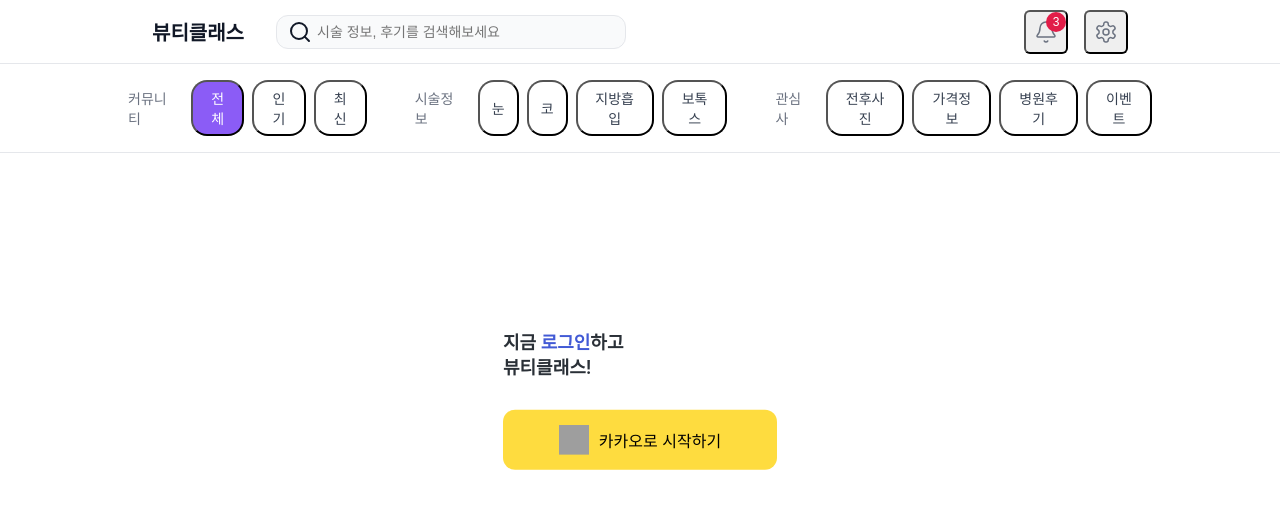
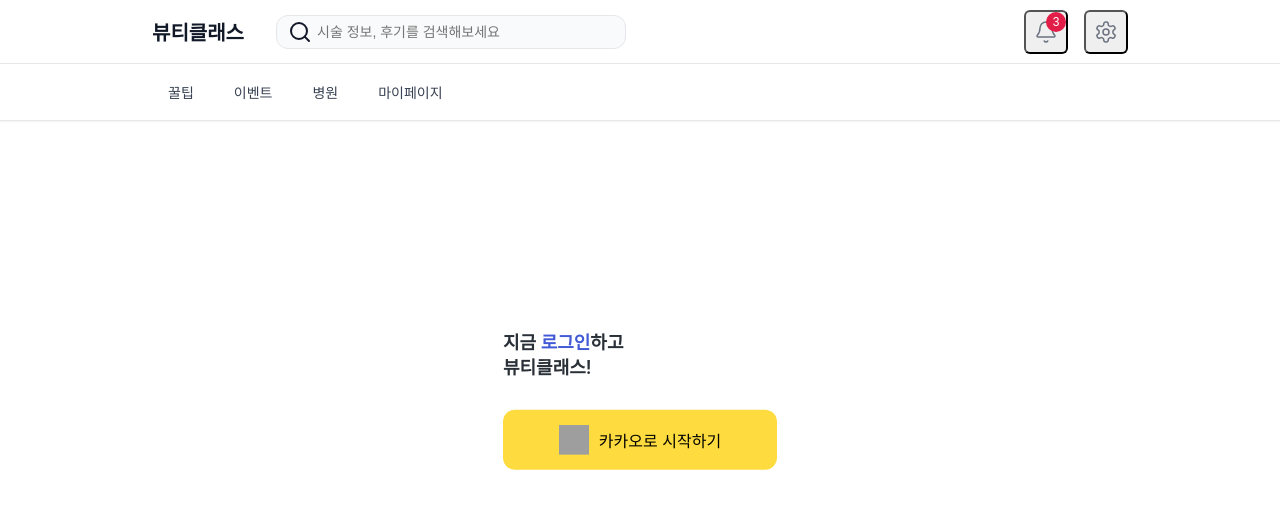
Before and after one commit to happyer16/ssabo-front, a Next.js app: page /login in a window 1280 px wide. Shown: the top 508 px of the page. Built offline with nearby package versions, Linux system fonts and the light colour scheme; grey boxes are pictures that could not be loaded.

Commit message:
feat - 네비게이션

```diff
--- a/package.json
+++ b/package.json
@@ -15,6 +15,7 @@
     "@next/third-parties": "^14.1.0",
     "axios": "^1.6.5",
     "class-variance-authority": "^0.7.1",
+    "date-fns": "^4.1.0",
     "dompurify": "^3.2.3",
     "lucide-react": "^0.468.0",
     "moment": "^2.30.1",
@@ -35,6 +36,7 @@
     "tailwindcss": "^3.4.1"
   },
   "devDependencies": {
+    "@emotion/babel-plugin": "^11.13.5",
     "@rollup/plugin-typescript": "^11.1.2",
     "@svgr/webpack": "^8.1.0",
     "@types/gtag.js": "^0.0.18",
--- a/pages/_app.tsx
+++ b/pages/_app.tsx
@@ -7,17 +7,15 @@
 import {globalStyles} from '@/styles/globalStyles';
 import Header from "@/src/components/layout/Header";
 import Navigation from "@/src/components/layout/Navigation";
-import {useNavigation} from "@/src/hooks/useNavigation";
-import {CATEGORY_GROUPS} from "@/src/constants/categories";
 import {GoogleAnalytics} from '@next/third-parties/google'
 import {useUser} from "@/src/hooks/useUser";
+import {navigationItems} from "@/src/components/layout/Navigation/navigationData";
+import {useRouter} from "next/router";
 
 export default function App({Component, pageProps}: AppProps) {
-  const {selectedId, handleSelect} = useNavigation({
-    initialSelectedId: 'all'
-  });
+  const userState = useUser();
+  const router = useRouter();
 
-  const userState = useUser();
   return (
     <>
 
@@ -38,9 +36,8 @@
             userInfo={userState.user}
           />
           <Navigation
-            groups={CATEGORY_GROUPS}
-            selectedId={selectedId}
-            onSelect={handleSelect}
+            items={navigationItems}
+            selectedPath={router.pathname}
           />
           <Main>
             <Component {...pageProps} />
--- a/src/components/layout/Header/index.tsx
+++ b/src/components/layout/Header/index.tsx
@@ -22,8 +22,6 @@
   }: HeaderProps) {
   const router = useRouter();
   const {user} = useContext(UserContext);
-  console.log(userInfo)
-  console.log(user);
   const onLoginClick = () => {
     router.push('/login?redirect=/')
   }
--- a/src/components/layout/Navigation/index.tsx
+++ b/src/components/layout/Navigation/index.tsx
@@ -1,31 +1,21 @@
-// src/components/layout/Navigation/PostDetail.tsx
 import styled from '@emotion/styled';
-import {Category, NavigationProps} from './types';
-import {useCallback} from 'react';
+import {NavigationProps} from './types';
+import {useRouter} from 'next/router';
 
-export default function Navigation({groups, selectedId, onSelect}: NavigationProps) {
-  const handleSelect = useCallback((category: Category) => {
-    onSelect?.(category);
-  }, [onSelect]);
+export default function Navigation({items, selectedPath}: NavigationProps) {
+  const router = useRouter();
 
   return (
     <Container>
       <NavigationContent>
-        {groups.map((group) => (
-          <CategorySection key={group.title}>
-            <CategoryTitle>{group.title}</CategoryTitle>
-            <CategoryList>
-              {group.items.map((category) => (
-                <CategoryItem
-                  key={category.id}
-                  isSelected={category.id === selectedId}
-                  onClick={() => handleSelect(category)}
-                >
-                  {category.label}
-                </CategoryItem>
-              ))}
-            </CategoryList>
-          </CategorySection>
+        {items.map((item) => (
+          <MenuItem
+            key={item.title}
+            isSelected={selectedPath === item.link}
+            onClick={() => router.push(item.link)}
+          >
+            {item.title}
+          </MenuItem>
         ))}
       </NavigationContent>
     </Container>
@@ -33,50 +23,54 @@
 }
 
 const Container = styled.nav`
-  display: none;
   width: 100%;
   background-color: white;
   border-bottom: 1px solid #e5e7eb;
-  padding: 0 24px;
-
-  @media (min-width: 768px) {
-    display: block;
-  }
+  box-shadow: 0 1px 2px rgba(0, 0, 0, 0.05);
+  position: sticky;
+  top: 0;
+  z-index: 50;
 `;
 
 const NavigationContent = styled.div`
   max-width: 1024px;
   margin: 0 auto;
   display: flex;
-  gap: 48px;
-  padding: 16px 0;
+  gap: 8px;
+  padding: 0 24px;
+  height: 56px;
+  align-items: center;
 `;
 
-const CategorySection = styled.div`
-  display: flex;
-  align-items: center;
-  gap: 12px;
-`;
+const MenuItem = styled.button<{ isSelected?: boolean }>`
+  position: relative;
+  padding: 8px 16px;
+  height: 100%;
+  border: none;
+  background: none;
+  font-size: 14px;
+  font-weight: 500;
+  color: ${props => (props.isSelected ? '#7c3aed' : '#374151')};
+  cursor: pointer;
+  transition: all 0.2s ease;
 
-const CategoryTitle = styled.span`
-  font-size: 14px;
-  color: #6b7280;
-`;
-
-const CategoryList = styled.div`
-  display: flex;
-  gap: 8px;
-`;
-
-const CategoryItem = styled.button<{ isSelected?: boolean }>`
-  padding: 6px 12px;
-  border-radius: 16px;
-  font-size: 14px;
-  background-color: ${props => props.isSelected ? '#8b5cf6' : 'transparent'};
-  color: ${props => props.isSelected ? 'white' : '#374151'};
-  transition: all 0.2s;
+  &:after {
+    content: '';
+    position: absolute;
+    bottom: 0;
+    left: 0;
+    right: 0;
+    height: 2px;
+    background-color: #7c3aed;
+    transform: scaleX(${props => (props.isSelected ? 1 : 0)});
+    transition: transform 0.2s ease;
+  }
 
   &:hover {
-    background-color: ${props => props.isSelected ? '#7c3aed' : '#f3f4f6'};
+    color: #7c3aed;
+
+    &:after {
+      transform: scaleX(1);
+    }
   }
 `;
--- /dev/null
+++ b/src/components/layout/Navigation/navigationData.ts
@@ -0,0 +1,32 @@
+import {NavigationItem} from "./types";
+
+export const navigationItems: NavigationItem[] = [
+  // {
+  //   title: '후기글',
+  //   link: '/reviews',
+  // },
+  // {
+  //   title: '질문글',
+  //   link: '/questions',
+  // },
+  // {
+  //   title: '자유글',
+  //   link: '/free',
+  // },
+  {
+    title: '꿀팁',
+    link: '/tips',
+  },
+  {
+    title: '이벤트',
+    link: '/events',
+  },
+  {
+    title: '병원',
+    link: '/hospitals',
+  },
+  {
+    title: '마이페이지',
+    link: '/mypage',
+  },
+];
--- a/src/constants/categories.ts
+++ b/src/constants/categories.ts
@@ -1,28 +1,49 @@
-export const CATEGORY_GROUPS = [
+import {CategoryGroup} from "@/src/components/layout/Navigation/types";
+
+export const navigationGroups: CategoryGroup[] = [
+  // {
+  //   title: '후기글',
+  //   link: '/reviews',
+  //   items: [],
+  // },
+  // {
+  //   title: '질문글',
+  //   link: '/questions',
+  //   items: [],
+  // },
+  // {
+  //   title: '자유글',
+  //   link: '/free',
+  //   items: [],
+  // },
   {
-    title: '커뮤니티',
-    items: [
-      {id: 'all', label: '전체'},
-      {id: 'popular', label: '인기'},
-      {id: 'recent', label: '최신'}
-    ]
+    title: '꿀팁',
+    link: '/tips',
+    items: [],
   },
   {
-    title: '시술정보',
-    items: [
-      {id: 'eye', label: '눈'},
-      {id: 'nose', label: '코'},
-      {id: 'liposuction', label: '지방흡입'},
-      {id: 'botox', label: '보톡스'}
-    ]
+    title: '이벤트',
+    link: '/events',
+    items: [],
   },
   {
-    title: '관심사',
+    title: '병원',
     items: [
-      {id: 'before-after', label: '전후사진'},
-      {id: 'price', label: '가격정보'},
-      {id: 'review', label: '병원후기'},
-      {id: 'event', label: '이벤트'}
-    ]
-  }
+      {
+        id: 'plasticsurgery',
+        label: '성형',
+        link: '/hospitals/plasticsurgery',
+      },
+      {
+        id: 'procedure',
+        label: '시술',
+        link: '/hospitals/procedure',
+      },
+    ],
+  },
+  {
+    title: '마이페이지',
+    link: '/mypage',
+    items: [],
+  },
 ];
```
Also changed, not shown: src/components/layout/Navigation/CategoryGroup.tsx (deleted, +0 -44 lines), src/components/layout/Navigation/CategoryItem.tsx (deleted, +0 -49 lines), src/components/layout/Navigation/types.ts (+4 -10 lines), src/components/postDetail/PostContent.tsx (+166 -14 lines), src/components/postDetail/PostHeader.tsx (+6 -5 lines), src/utils/date-util.ts (added, +26 -0 lines), 2 other files (tests, documents, lock files or other folders).
